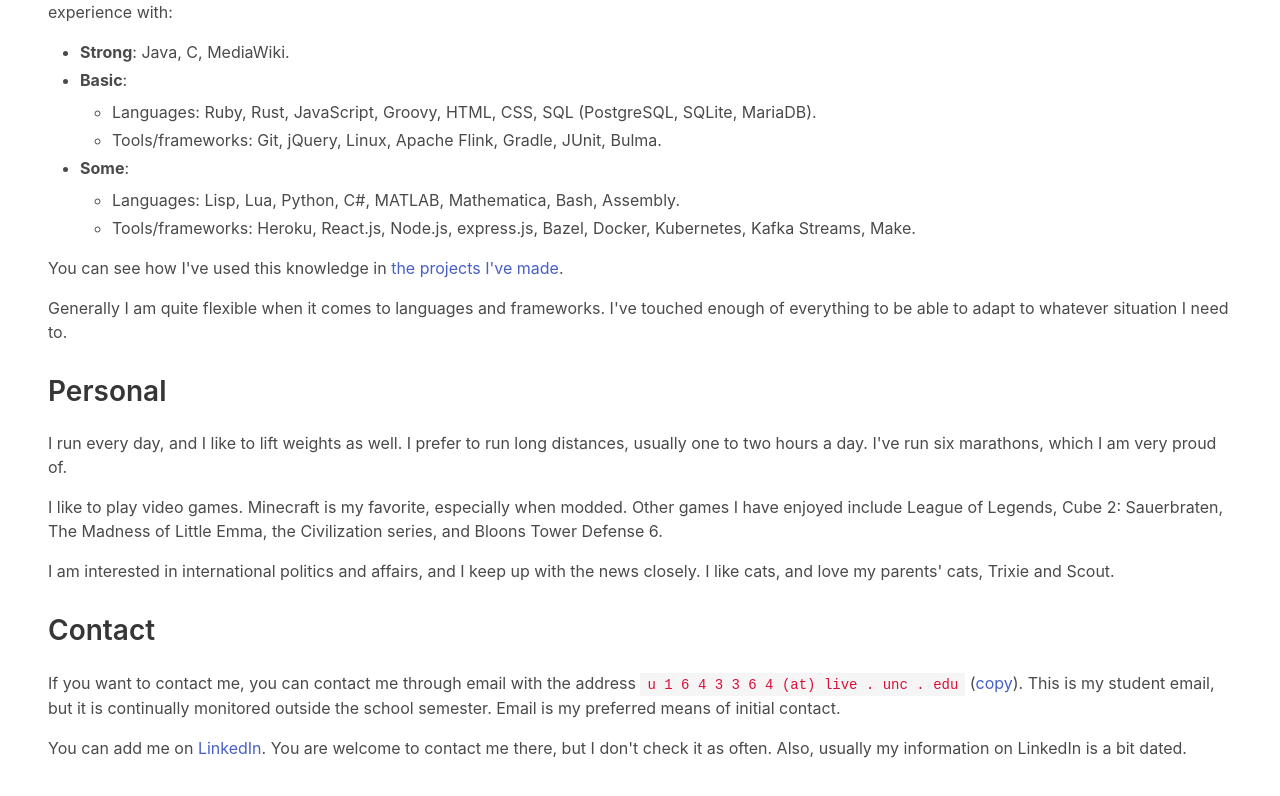
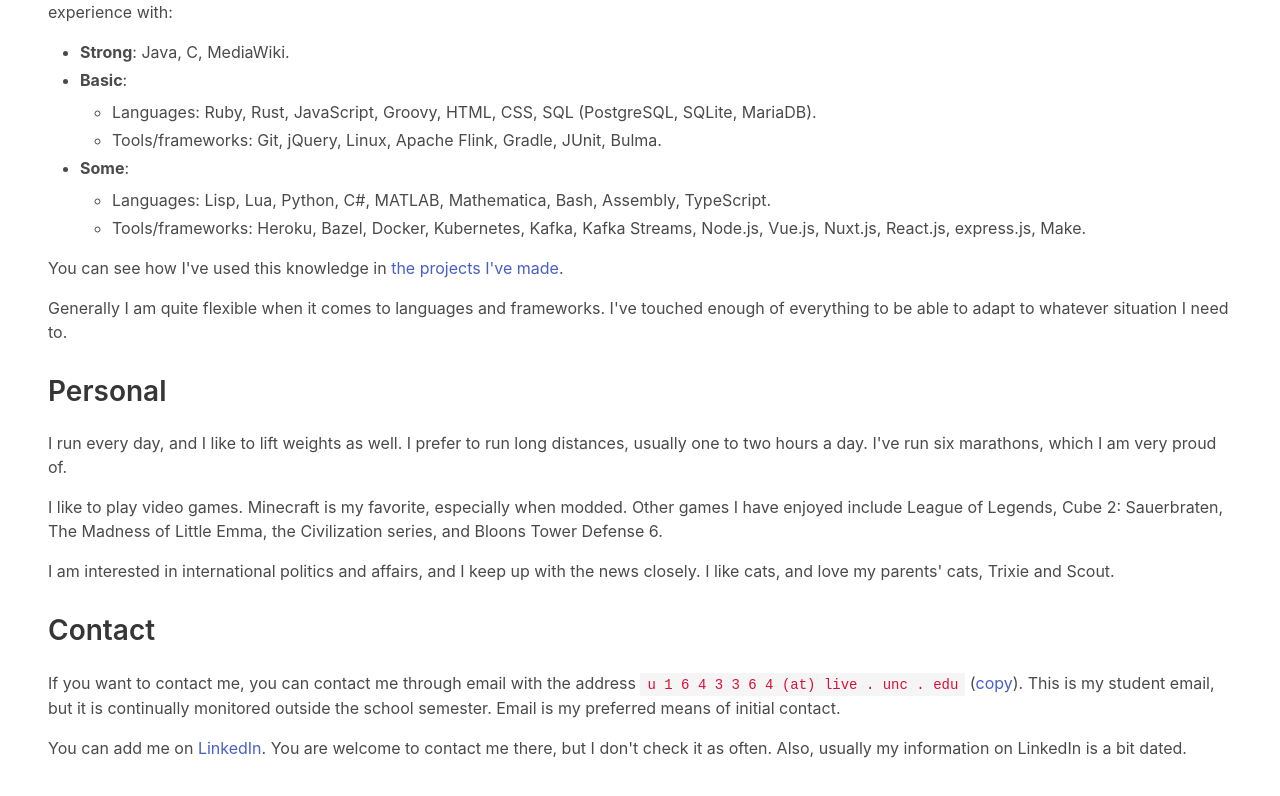
Before and after one commit to eric-unc/eric-unc.github.io, a Nuxt app: page / in a window 1280 px wide. Shown: the part 1380-2176 px from the top of the page. Built offline with nearby package versions, Linux system fonts and the light colour scheme.

Commit message:
this should do it

```diff
--- a/pages/index.vue
+++ b/pages/index.vue
@@ -53,8 +53,8 @@
           </li>
           <li><span class="has-text-weight-bold">Some</span>:
             <ul>
-              <li>Languages: Lisp, Lua, Python, C#, MATLAB, Mathematica, Bash, Assembly.</li>
-              <li>Tools/frameworks: Heroku, React.js, Node.js, express.js, Bazel, Docker, Kubernetes, Kafka Streams, Make.</li>
+              <li>Languages: Lisp, Lua, Python, C#, MATLAB, Mathematica, Bash, Assembly, TypeScript.</li>
+              <li>Tools/frameworks: Heroku, Bazel, Docker, Kubernetes, Kafka, Kafka Streams, Node.js, Vue.js, Nuxt.js, React.js, express.js,  Make.</li>
             </ul>
           </li>
         </ul>
```
Also changed, not shown: 1 other file (tests, documents, lock files or other folders).
